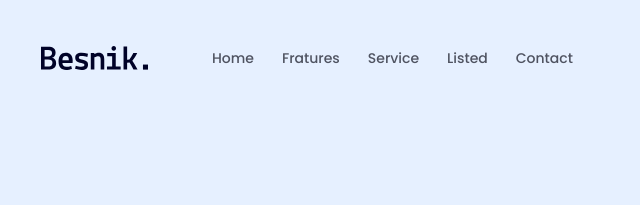
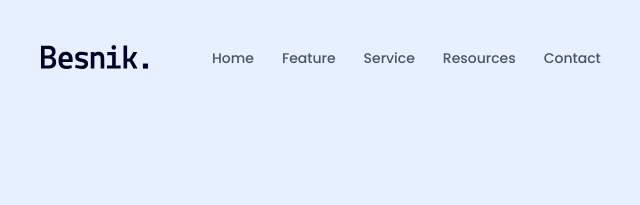
Before and after one commit to pmh3107/f8-htmlcss-01, a plain HTML site: page index.html in a window 1280 px wide. Shown: the top 205 px of the page, 44-684 px from the left. Drawn offline with Linux system fonts and the light colour scheme.

Commit message:
Fix logo

```diff
--- a/index.html
+++ b/index.html
@@ -18,13 +18,13 @@
         <div class="content">
           <div class="navbar">
             <!-- logo  -->
-            <img src="assets/img/Logo.svg" alt="Besnik." />
+            <a href="#!"><img src="assets/img/Logo.svg" alt="Besnik." /></a>
             <!-- Navigation -->
             <ul>
               <li><a href="#!">Home</a></li>
-              <li><a href="#!">Fratures</a></li>
+              <li><a href="#!">Feature</a></li>
               <li><a href="#!">Service</a></li>
-              <li><a href="#!">Listed</a></li>
+              <li><a href="#!">Resources</a></li>
               <li><a href="#!">Contact</a></li>
             </ul>
             <!-- Action -->
```
